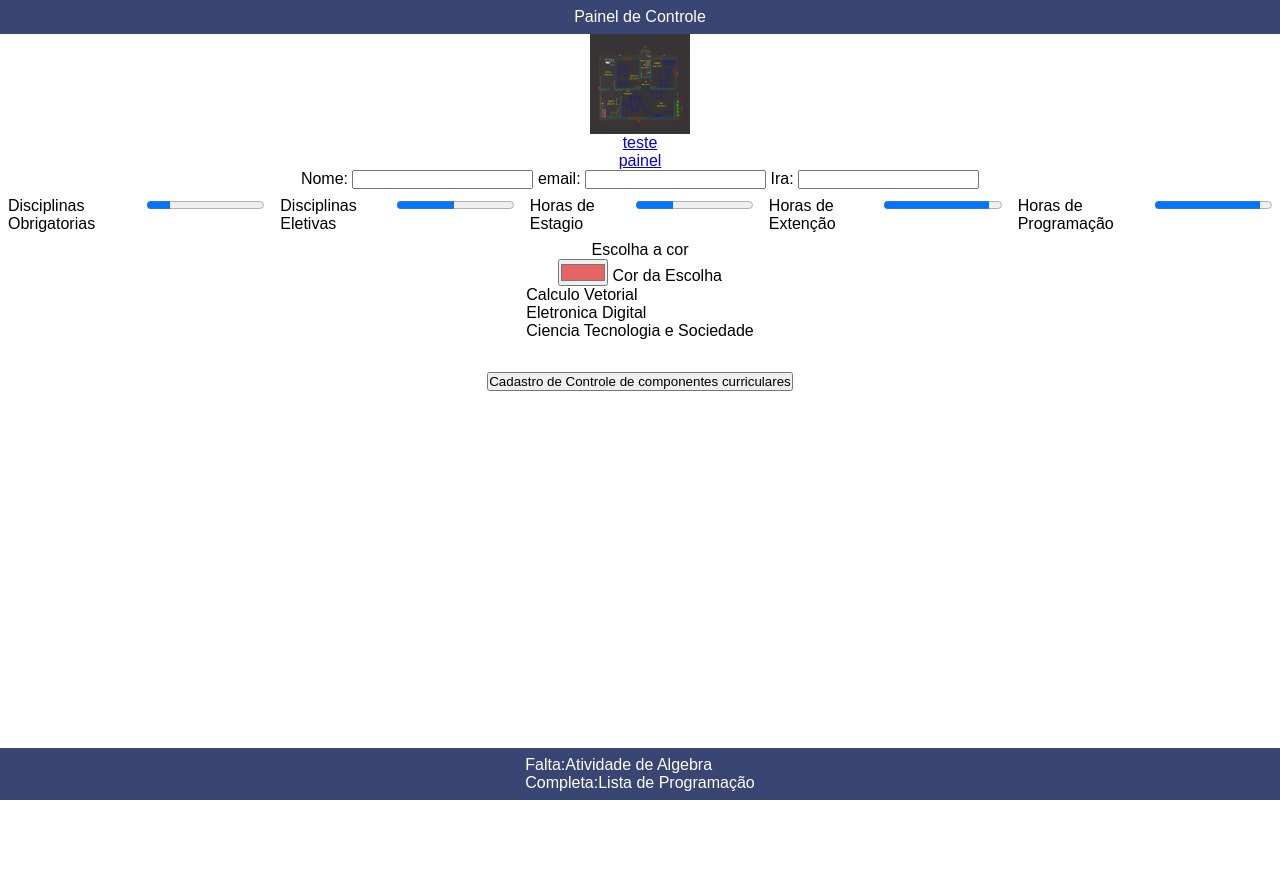
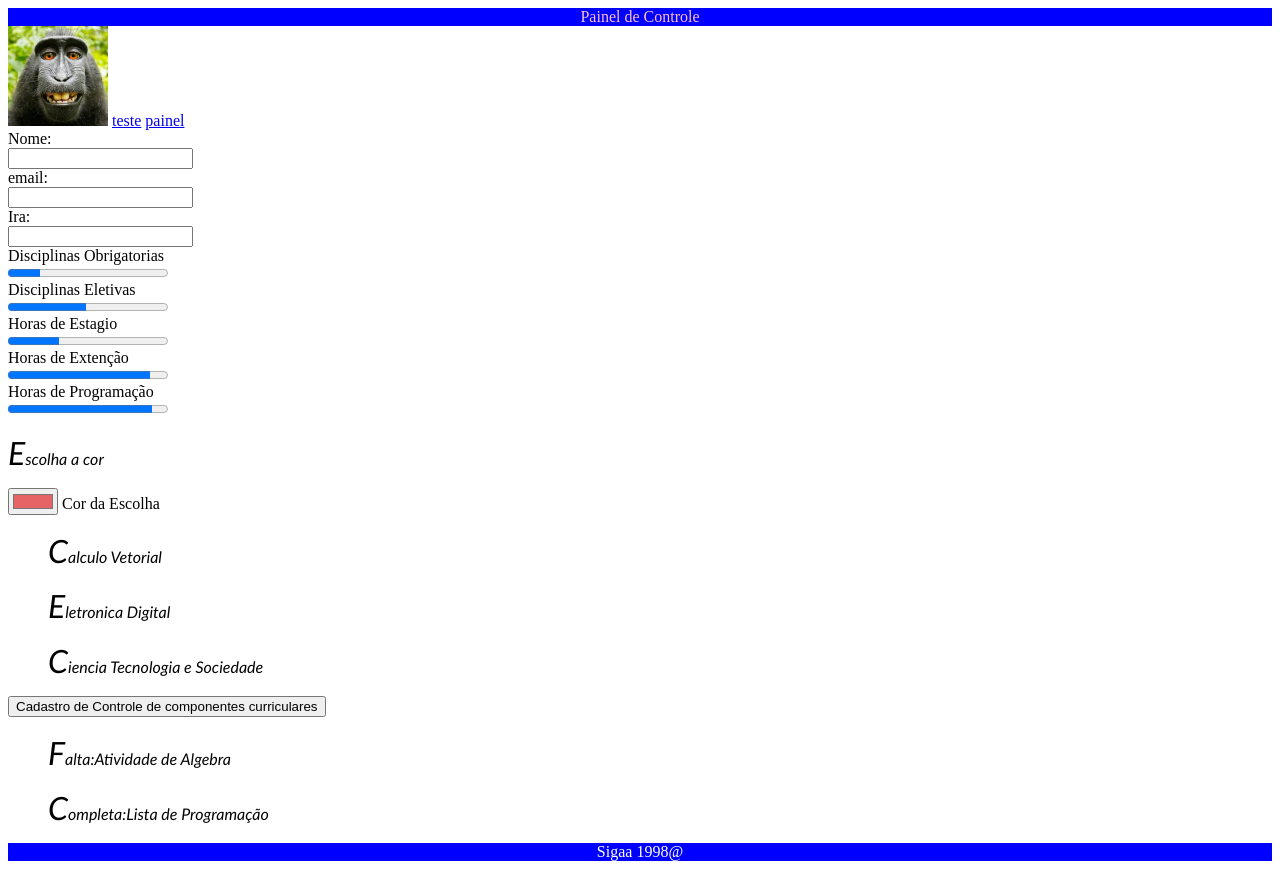
Before and after one commit to Kamanatsu/Atividade-TecWeb, a plain HTML site: page painel.html in a window 1280 px wide. Before the commit the page ends 800 px from the top, so only its background shows below. Drawn offline with Linux system fonts and the light colour scheme.

Commit message:
Add files via upload

```diff
--- a/main.css
+++ b/main.css
@@ -1,51 +1,55 @@
-* {
-  font-family: sans-serif;
-  margin: 0;
-  padding: 0;
-  box-sizing: border-box;
+head{
+  position: static;
 }
 
-body {
-  display: flex;
-  flex-direction: column;
-  align-items: center;
-  height: 100vh;
+body{
+  padding: absolute;
 }
 
-header {
-  background: #394674;
-  color: #fff;
-  width: 100%;
-  padding: 0.5rem;
-
-  display: flex;
-  justify-content: center;
+p{
+  font-family: 'Trebuchet MS', 'Lucida Sans Unicode', 'Lucida Grande', 'Lucida Sans', Arial, sans-serif;
+  font-style: italic;
 }
 
-nav {
-  width: 100%;
-  padding: 0.5rem;
-
-  display: flex;
-  justify-content: center;
-  gap: 1rem;
+h1{
+  font-family: 'Times New Roman', Times, serif;
 }
 
-form {
-  max-width: 1000px;
-  display: flex;
-  flex-direction: column;
-  padding: 2rem;
+
+#form{color:blue;
+  height: 135px;
+  background-color: rgb(219, 173, 221);
+  margin:10px;
+  padding: 10px;
+  border: solid 5px black;}
+
+
+
+.painel{
+  display:block;
+  margin-right: auto;
+  margin-left: auto;
 }
 
-footer {
-  background: #394674;
-  color: #fff;
-  width: 100%;
-  padding: 0.5rem;
+.painela{
+  display: block;
+  margin-right: auto;
+  margin-left: auto;
+}
 
-  position: absolute;
-  display: flex;
-  justify-content: center;
-  bottom: 0;
+#controle{color: pink; background-color: blue; text-align: center;}
+[lang]{color:pink}
+p:last-of-type{color: black;}
+p::first-letter{font-size: xx-large;}
+
+.fot{
+  text-align: center;
+  background-color: blue;
+  color: white;
 }
+
+.top{
+  text-align: center;
+  background-color: blue;
+  color: white;
+}
--- a/painel.html
+++ b/painel.html
@@ -1,59 +1,58 @@
 <head>
     <link rel="stylesheet" href="main.css">
+
 </head>
 
 <body>
-    <header>Painel de Controle</header>
-    <input type="image" id="image" alt="imgaluno" src="imag.png" height="100px" width="100px">
+    <header id="controle" lang="pt-br">Painel de Controle</header>
+    <input type="image" id="image" alt="imgaluno" src="imag.jpg" height="100px" width="100px">
     <a href="index.html">teste</a>
     <a href="index.html">painel</a>
 
-    <article>
-        <label for = "nome">Nome:</label>
+    <label for = "nome" class="painel painel1">Nome:</label>
     <input type="text" name="nome" value=""/>
-        <label for = "email">email:</label>
+    <label for = "email" class="painel painel2">email:</label>
     <input type="text" name="email" value=""/>
-        <label for = "IRA">Ira:</label>
+    <label for = "IRA" class="painel painel3">Ira:</label>
     <input type="text" name="IRA" value=""/>
-    </article>
 
-    <nav>
-        <label for="do">Disciplinas Obrigatorias</label>
+
+
+    <label for="do" class="painela painela1">Disciplinas Obrigatorias</label>
     <progress id = "do" max="100" value="20"> 20% </progress>
-        <label for="de">Disciplinas Eletivas</label>
+    <label for="de" class="painela painela2">Disciplinas Eletivas</label>
     <progress id = "de" max="100" value="49"> 49% </progress>
-        <label for="he">Horas de Estagio</label>
+    <label for="he" class="painela painela3">Horas de Estagio</label>
     <progress id = "he" max="100" value="32"> 32% </progress>
-        <label for="hx">Horas de Extenção</label>
+    <label for="hx" class="painela painela4">Horas de Extenção</label>
     <progress id = "hx" max="100" value="89"> 89% </progress>
-        <label for="hp">Horas de Programação</label>
+    <label for="hp" class="painela painela5">Horas de Programação</label>
     <progress id = "hp" max="100" value="90"> 90% </progress>
-    </nav>
 
     <p>Escolha a cor</p>
-    <div>
+
     <input type="color" name="head" id="head"
         value = "#e66465">
     <label for="head">Cor da Escolha</label>
-    </div>
 
-    <aside>
+
     <ul>
         <p>Calculo Vetorial</p>
         <p>Eletronica Digital</p>
         <p>Ciencia Tecnologia e Sociedade</p>
     </ul>
-    </aside>
 
     <form name = "form_login" action="cadastro.html" method="post">
         <input type="submit" value="Cadastro de Controle de componentes curriculares">
     </form>
 
-    <footer>
+
     <ol>
         <p>Falta:Atividade de Algebra</p>
         <p>Completa:Lista de Programação</p>
     </ol>
+
+    <footer class="fot"> Sigaa 1998@
     </footer>
 
 
```
Also changed, not shown: cadastro.html (+12 -0 lines), index.html (+25 -2 lines), imag.jpg (added). Lines whose indentation alone changed are shown as unchanged.
